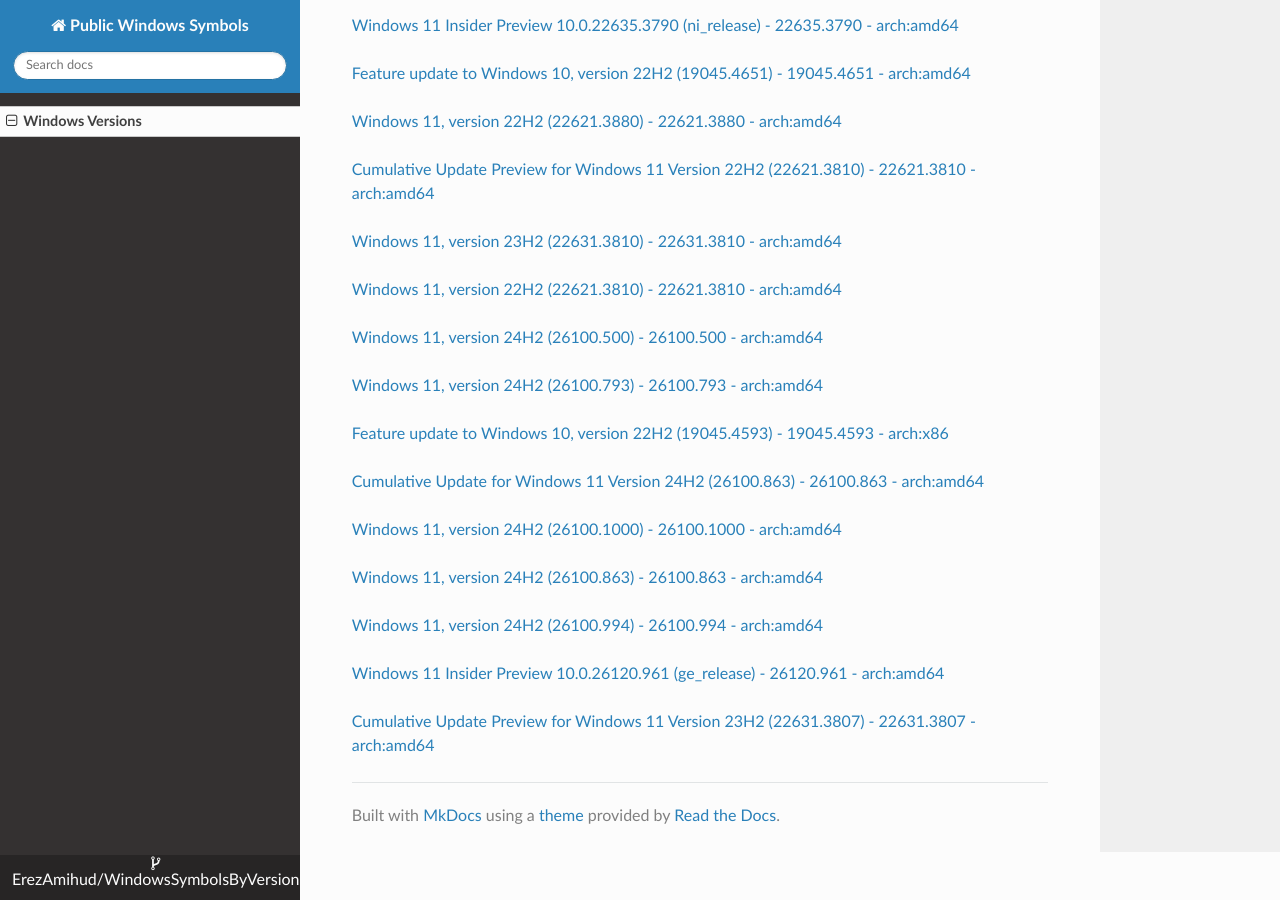
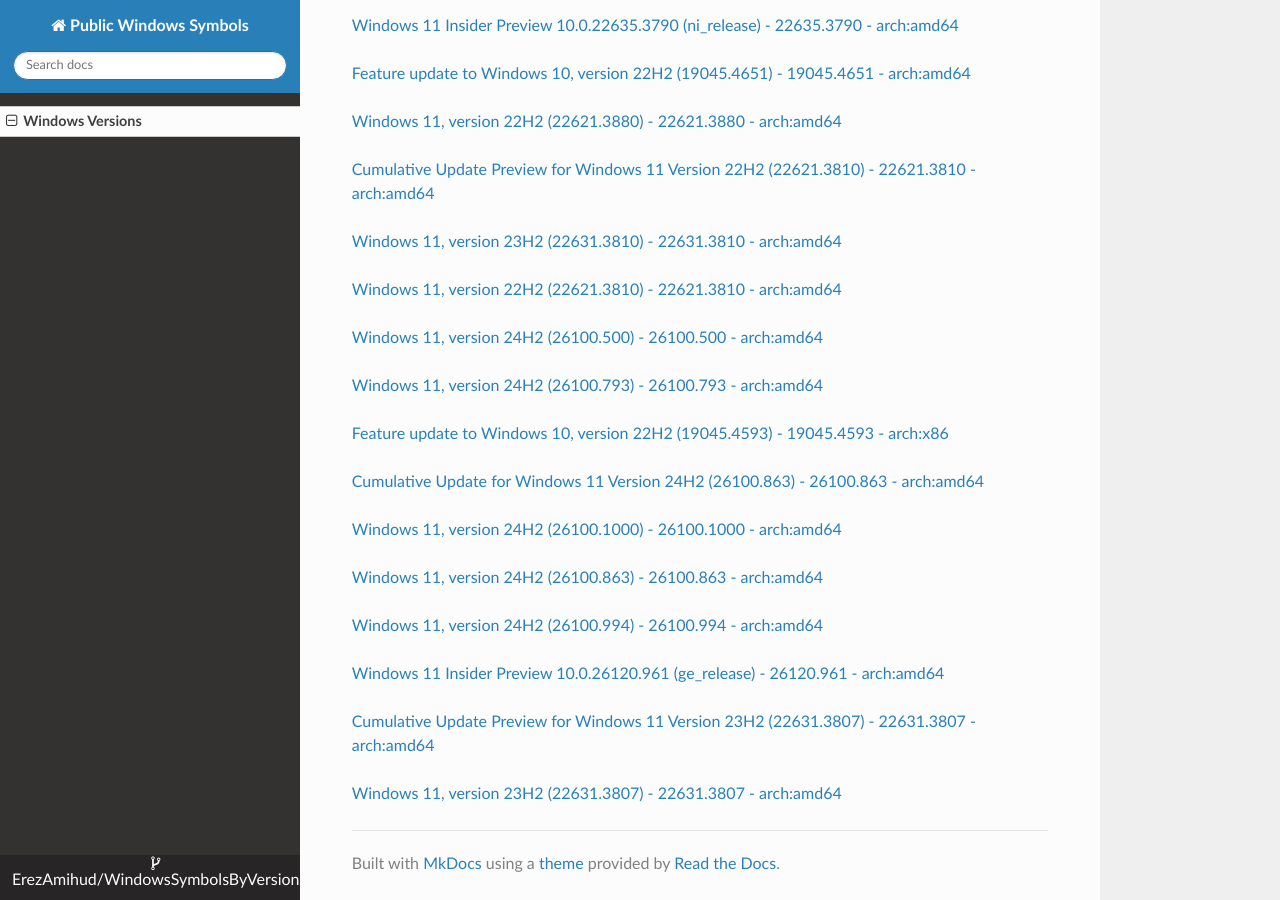
Before and after one commit to ErezAmihud/WindowsSymbolsByVersion, an MkDocs documentation site: the page built from docs/index.md, in a window 1280 px wide and 900 px high, scrolled down 11861 px. Built offline with MkDocs 1.6.1, drawn with Linux system fonts in a browser that asks for light colours; nearby versions of some CDN libraries.

Commit message:
Automated commit, add manifest for dc013537-666a-4c83-b7f1-dd2995e3884e

```diff
--- a/docs/index.md
+++ b/docs/index.md
@@ -619,3 +619,6 @@
 
 
 [Cumulative Update Preview for Windows 11 Version 23H2 (22631.3807) - 22631.3807 - arch:amd64](https://github.com/ErezAmihud/WindowsSymbolsByVersion/blob/main/manifests/fc9e6770-4c71-422b-8eda-fab07f97db57.manifest)
+
+
+[Windows 11, version 23H2 (22631.3807) - 22631.3807 - arch:amd64](https://github.com/ErezAmihud/WindowsSymbolsByVersion/blob/main/manifests/dc013537-666a-4c83-b7f1-dd2995e3884e.manifest)
```
Also changed, not shown: process_builds.json (+1 -1 lines), 1 other file.
